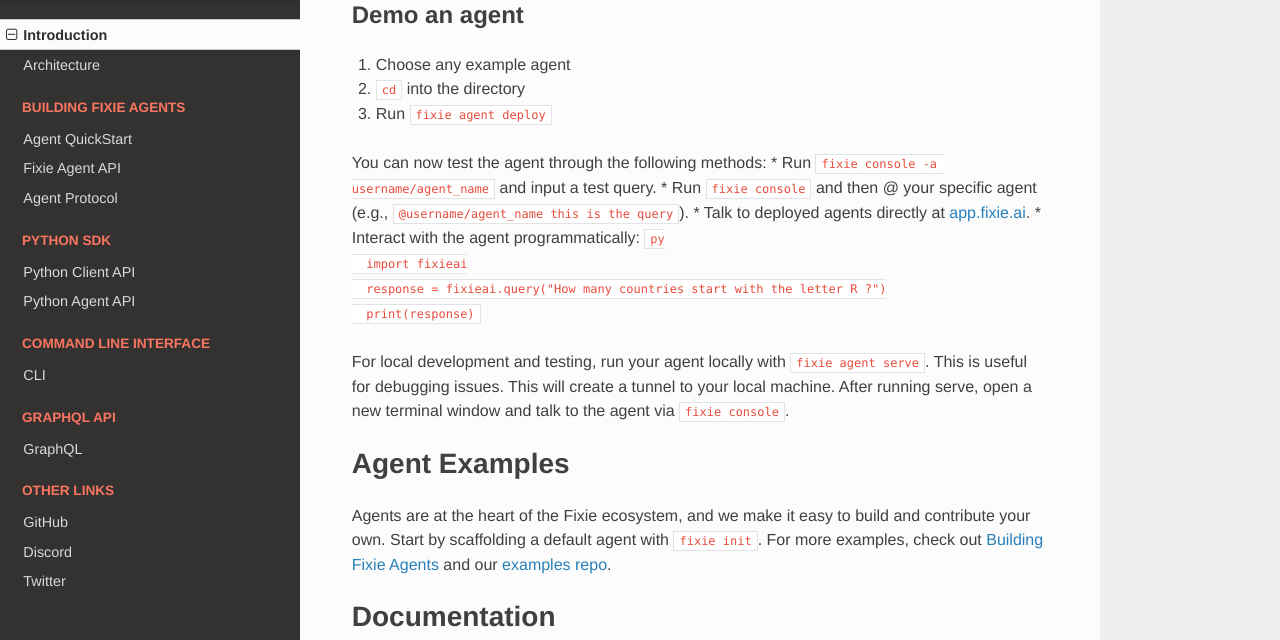
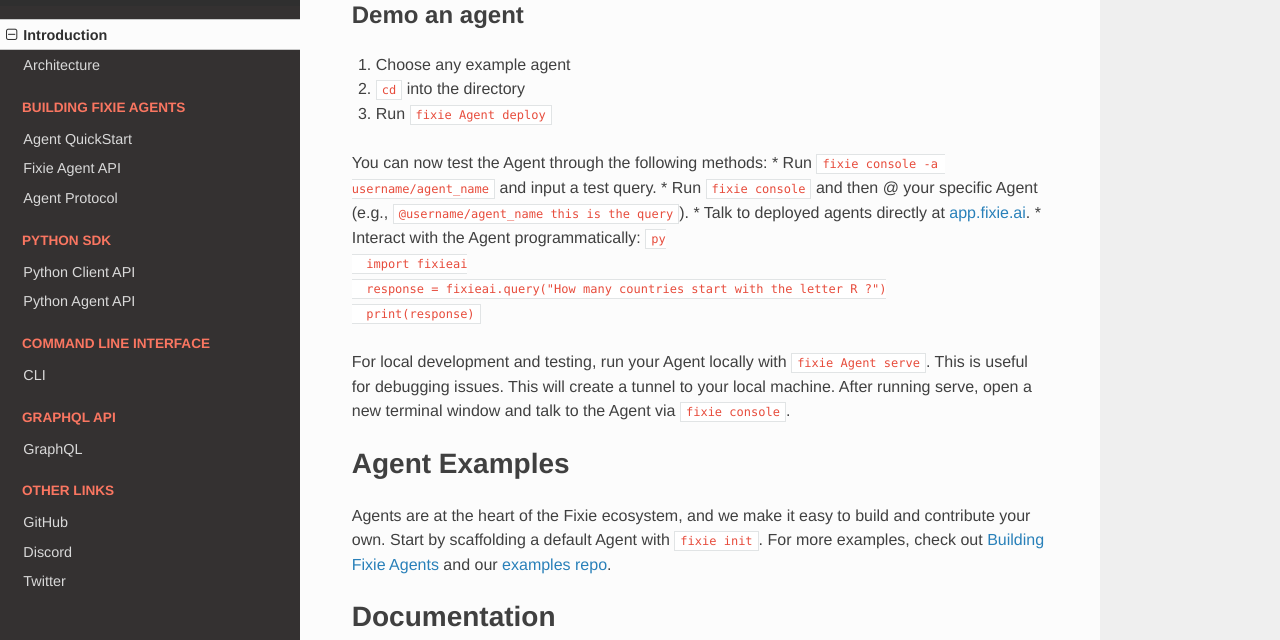
Before and after one commit to fixie-ai/fixie-sdk-js, an MkDocs documentation site: the page built from docs/index.md, in a window 1280 px wide and 900 px high, scrolled down 587 px. Shown: the part 152-792 px from the top of the window. Built offline with MkDocs 1.6.1, drawn with Linux system fonts in a browser that asks for light colours; nearby versions of some CDN libraries.

````diff
--- a/docs/index.md
+++ b/docs/index.md
@@ -21,24 +21,24 @@ Learn more about Fixie at [https://fixie.ai](https://fixie.ai).
 ## Demo an agent
 1. Choose any example agent
 1. `cd` into the directory
-1. Run `fixie agent deploy`
+1. Run `fixie Agent deploy`
 
-You can now test the agent through the following methods:
+You can now test the Agent through the following methods:
 * Run `fixie console -a username/agent_name` and input a test query.
-* Run `fixie console` and then @ your specific agent (e.g., `@username/agent_name this is the query`).
+* Run `fixie console` and then @ your specific Agent (e.g., `@username/agent_name this is the query`).
 * Talk to deployed agents directly at [app.fixie.ai](http://app.fixie.ai).
-* Interact with the agent programmatically:
+* Interact with the Agent programmatically:
   ```py
   import fixieai
   response = fixieai.query("How many countries start with the letter R ?")
   print(response)
   ```
 
-For local development and testing, run your agent locally with `fixie agent serve`. This is useful for debugging issues. This will create a tunnel to your local machine. After running serve, open a new terminal window and talk to the agent via `fixie console`.
+For local development and testing, run your Agent locally with `fixie Agent serve`. This is useful for debugging issues. This will create a tunnel to your local machine. After running serve, open a new terminal window and talk to the Agent via `fixie console`.
 
 # Agent Examples
 
-Agents are at the heart of the Fixie ecosystem, and we make it easy to build and contribute your own. Start by scaffolding a default agent with `fixie init`. For more examples, check out [Building Fixie Agents](agents.md) and our [examples repo](https://github.com/fixie-ai/fixie-examples).
+Agents are at the heart of the Fixie ecosystem, and we make it easy to build and contribute your own. Start by scaffolding a default Agent with `fixie init`. For more examples, check out [Building Fixie Agents](agents.md) and our [examples repo](https://github.com/fixie-ai/fixie-examples).
 
 # Documentation
 
````
Also changed, not shown: docs/agent-quickstart.md (+6 -6 lines), docs/agents.md (+5 -5 lines), docs/architecture.md (+1 -1 lines).
